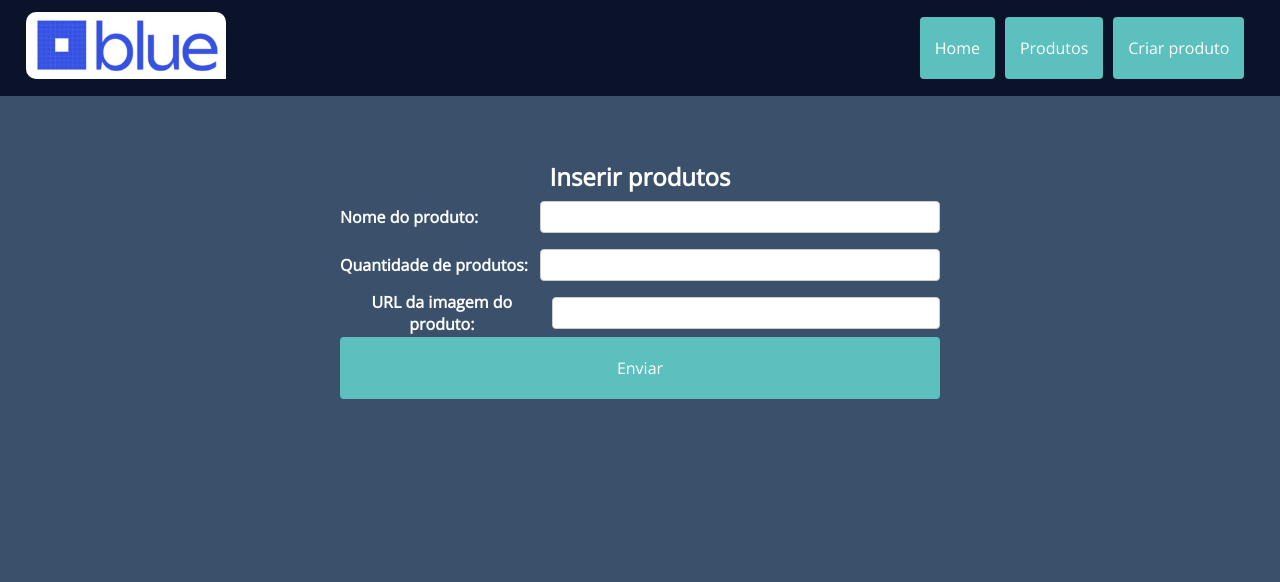
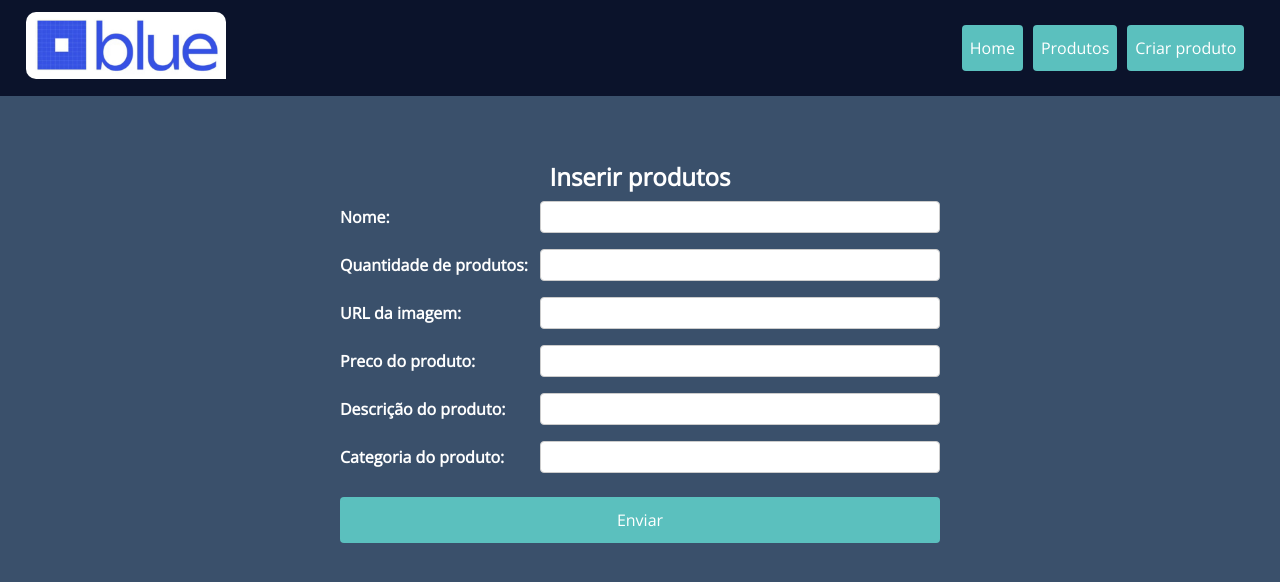
Before and after one commit to SottoMayor/Flask-Online-Shop, a Flask app: page /criar-produto in a window 1280 px wide. Shown: the top 582 px of the page. Run offline with Flask 2, Linux system fonts and the light colour scheme.

Commit message:
Updated create and edit functions;

```diff
--- a/app.py
+++ b/app.py
@@ -22,12 +22,18 @@ class Lista_produtos(db.Model):
     nome_produto = db.Column(db.Integer, nullable=False)
     quant_produto = db.Column(db.String(255), nullable=False)
     imagem_produto = db.Column(db.String(255), nullable=False)
+    preco_produto = db.Column(db.Integer,nullable = False)
+    descri_produto = db.Column(db.String(255), nullable=False)
+    categoria_produto = db.Column(db.String(255), nullable=False)
 
-    def __init__(self, nome_produto, quant_produto, imagem_produto):
+    def __init__(self, nome_produto, quant_produto, imagem_produto,preco_produto,descri_produto,categoria_produto):
 
         self.nome_produto = nome_produto
         self.quant_produto = quant_produto
         self.imagem_produto = imagem_produto
+        self.preco_produto = preco_produto
+        self.descri_produto = descri_produto
+        self.categoria_produto = categoria_produto
 
     @staticmethod
     def get_products():
@@ -45,6 +51,9 @@ class Lista_produtos(db.Model):
         self.nome_produto = new_data.nome_produto
         self.quant_produto = new_data.quant_produto
         self.imagem_produto = new_data.imagem_produto
+        self.preco_produto = new_data.preco_produto
+        self.descri_produto = new_data.descri_produto
+        self.categoria_produto = new_data.categoria_produto
         self.set_save()
 
     def del_data(self):
@@ -73,7 +82,10 @@ def criar():
         produto = Lista_produtos(
             form['nome_produto'],
             form['quant_produto'],
-            form['imagem_produto'])
+            form['imagem_produto'],
+            form['preco_produto'],
+            form['descri_produto'],
+            form['categoria_produto'])
         produto.set_save()
         id_atribuido = produto.id
 
@@ -88,7 +100,13 @@ def update(produto_id):
     if request.method == 'POST':
         form=request.form
 
-        new_data = Lista_produtos(form['nome_produto'],form['quant_produto'],form['imagem_produto'])
+        new_data = Lista_produtos(
+            form['nome_produto'],
+            form['quant_produto'],
+            form['imagem_produto'],
+            form['preco_produto'],
+            form['descri_produto'],
+            form['categoria_produto'])
 
         produto.set_data(new_data)
 
@@ -100,7 +118,7 @@ def update(produto_id):
 def ler_1(produto_id):
     produto = Lista_produtos.get_single_product(produto_id)
     return render_template("product.html",produto=produto,path="/produtos/<produto_id>",
-    pageTitle = "Produto {{produto.nome}}")
+    pageTitle = "Ver mais")
 
 @bp.route('/deletar/<produto_id>')
 def delete(produto_id):
--- a/static/read_one.css
+++ b/static/read_one.css
@@ -23,11 +23,13 @@
 }
 
 .texto {
+    display: flex;
     flex-direction: column;
     padding-right: 3vh;
     padding-left: 3vh;
 }
 .compra {
+    display: flex;
     flex-direction: column;
     padding-left: 3vh;
     padding-right: 3vh;
--- a/static/style.css
+++ b/static/style.css
@@ -28,8 +28,10 @@ body{
     border-radius: 4px;
     color: white;
     cursor: pointer;
-    font-size: 16px;
-    padding: 20px 15px;
+    font-size: 2vh;
+    padding: 1.5vh 1vh;
+    margin-top: 2vh;
+    margin-bottom: 2vh;
     text-decoration: none;
 }
 
--- a/templates/create-product.html
+++ b/templates/create-product.html
@@ -13,10 +13,11 @@
     {% if id_atribuido %}
 
     <div class="flex_container">
-
         <p> Filme inserido com sucesso!</br>
             <br>
             O ID atribuido foi <span class="id_atribuido">{{id_atribuido}}</span>.
+            <br>
+            <br>
             <br>
             <a href="/produtos/{{id_atribuido}}" class="botao">Visualizar Produto</a>
         </p>
@@ -27,7 +28,7 @@
     <div class="flex_container">
         <form class="form" method="POST">
             <div class="flex_container form_input">
-                <label for="nome_produto">Nome do produto:</label>
+                <label for="nome_produto">Nome:</label>
                 <input type="text" id="nome_produto" name="nome_produto" required>
             </div>
             <div class="flex_container form_input">
@@ -35,8 +36,20 @@
                 <input type="text" id="quant_produto" name="quant_produto" required>
             </div>
             <div class="flex_container form_input">
-                <label for="imagem_produto">URL da imagem do produto:</label>
+                <label for="imagem_produto">URL da imagem:</label>
                 <input type="text" id="imagem_produto" name="imagem_produto" required>
+            </div>
+            <div class="flex_container form_input">
+                <label for="preco_produto">Preco do produto:</label>
+                <input type="text" id="preco_produto" name="preco_produto" required>
+            </div>
+            <div class="flex_container form_input">
+                <label for="descri_produto">Descrição do produto:</label>
+                <input type="text" id="descri_produto" name="descri_produto" required>
+            </div>
+            <div class="flex_container form_input">
+                <label for="categoria_produto">Categoria do produto:</label>
+                <input type="text" id="categoria_produto" name="categoria_produto" required>
             </div>
             <div class="flex_container form_input">
                 <input type="submit" class="botao" value="Enviar">
--- a/templates/index.html
+++ b/templates/index.html
@@ -1,4 +1,5 @@
 {% include 'head.html' %}
+<link rel="stylesheet" href="/static/index.css">
 </head>
 <body>
 
--- a/templates/products_card.html
+++ b/templates/products_card.html
@@ -18,8 +18,8 @@
                     <div class="card__marker"></div>
                     <div class="arrow-right"></div>
                     <h4 class="card__product-title">{{produto.nome_produto}}</h4>
-                    <h5 class="card__product-price">R$ 100</h5>
-                    <h6 class="card__product-price"><strong>Categoria</strong>: {{produto.categoria}}</h6>
+                    <h5 class="card__product-price">{{produto.preco_produto}}</h5>
+                    <h6 class="card__product-price"><strong>Categoria</strong>: {{produto.categoria_produto}}</h6>
                     <h6 class="card__product-quantity"><strong>{{produto.quant_produto}} unidades disponíveis</strong></h6>
                 </div>
             </div>
```
Also changed, not shown: templates/product.html (+6 -1 lines), templates/update.html (+12 -0 lines).
